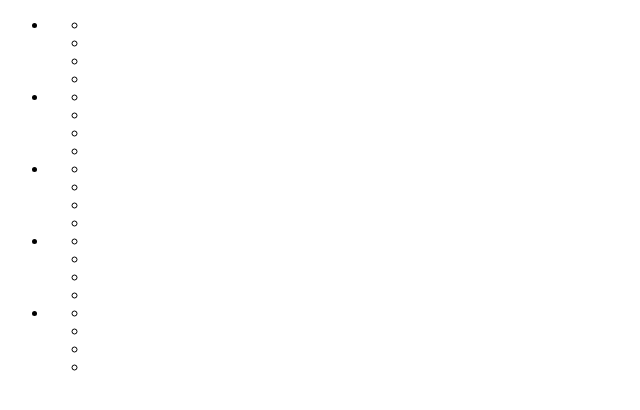
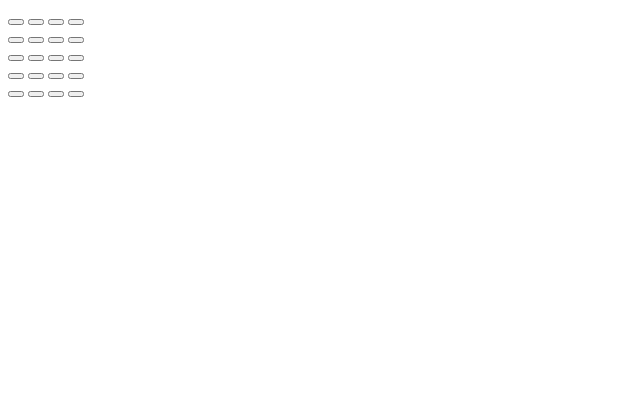
Before and after one commit to strbytes/scientific-calculator, a plain HTML site: page index.html in a window 1280 px wide. Shown: the whole page, without its empty margins (0-640 px from the left). Drawn offline with Linux system fonts and the light colour scheme.

Commit message:
Rework HTML to use button elements

```diff
--- a/index.html
+++ b/index.html
@@ -10,48 +10,36 @@
     <div id="calculator">
       <div id="screen"></div>
       <div id="controls">
-        <ul>
-          <li class="button-row">
-            <ul>
-              <li class="button"></li>
-              <li class="button"></li>
-              <li class="button"></li>
-              <li class="button"></li>
-            </ul>
-          </li>
-          <li class="button-row">
-            <ul>
-              <li class="button"></li>
-              <li class="button"></li>
-              <li class="button"></li>
-              <li class="button"></li>
-            </ul>
-          </li>
-          <li class="button-row">
-            <ul>
-              <li class="button"></li>
-              <li class="button"></li>
-              <li class="button"></li>
-              <li class="button"></li>
-            </ul>
-          </li>
-          <li class="button-row">
-            <ul>
-              <li class="button"></li>
-              <li class="button"></li>
-              <li class="button"></li>
-              <li class="button"></li>
-            </ul>
-          </li>
-          <li class="button-row">
-            <ul>
-              <li class="button"></li>
-              <li class="button"></li>
-              <li class="button"></li>
-              <li class="button"></li>
-            </ul>
-          </li>
-        </ul>
+        <div class="button-row">
+          <button></button>
+          <button></button>
+          <button></button>
+          <button></button>
+        </div>
+        <div class="button-row">
+          <button></button>
+          <button></button>
+          <button></button>
+          <button></button>
+        </div>
+        <div class="button-row">
+          <button></button>
+          <button></button>
+          <button></button>
+          <button></button>
+        </div>
+        <div class="button-row">
+          <button></button>
+          <button></button>
+          <button></button>
+          <button></button>
+        </div>
+        <div class="button-row">
+          <button></button>
+          <button></button>
+          <button></button>
+          <button></button>
+        </div>
       </div>
     </div>
   </body>
```
